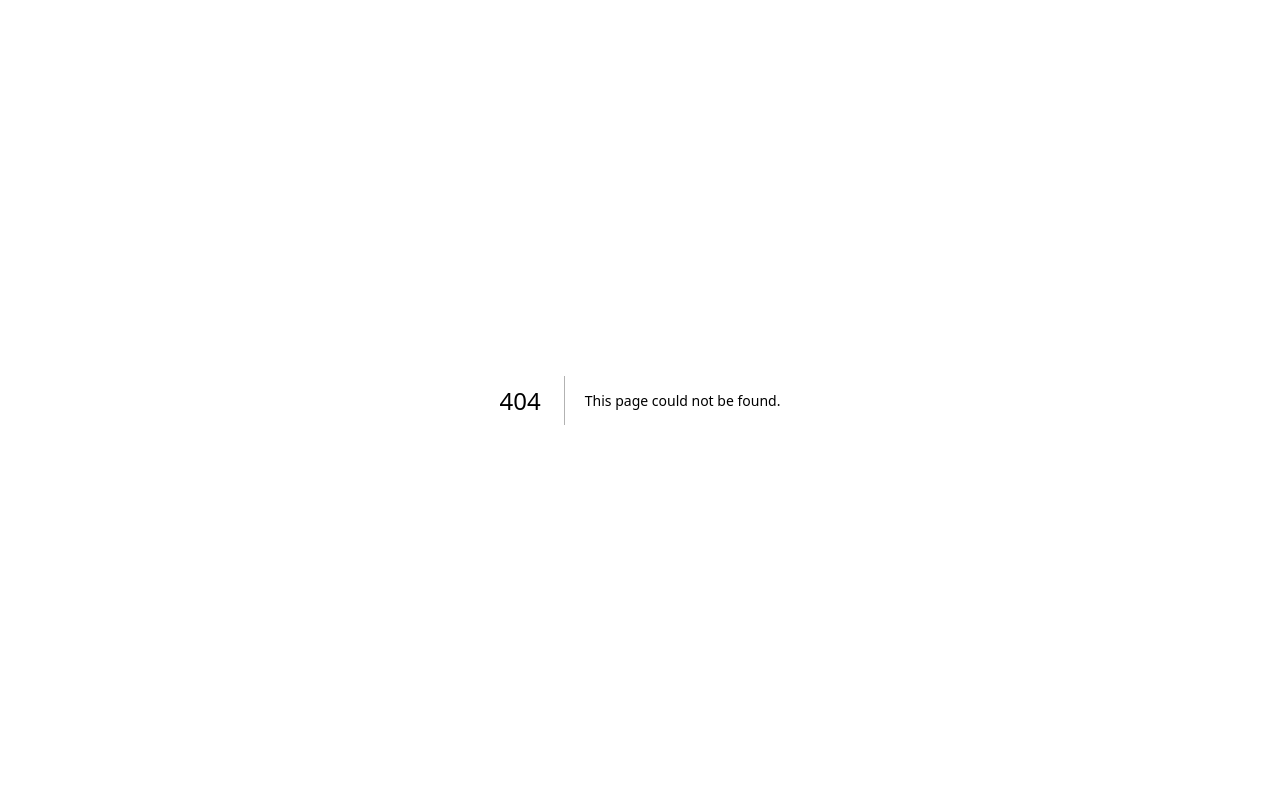
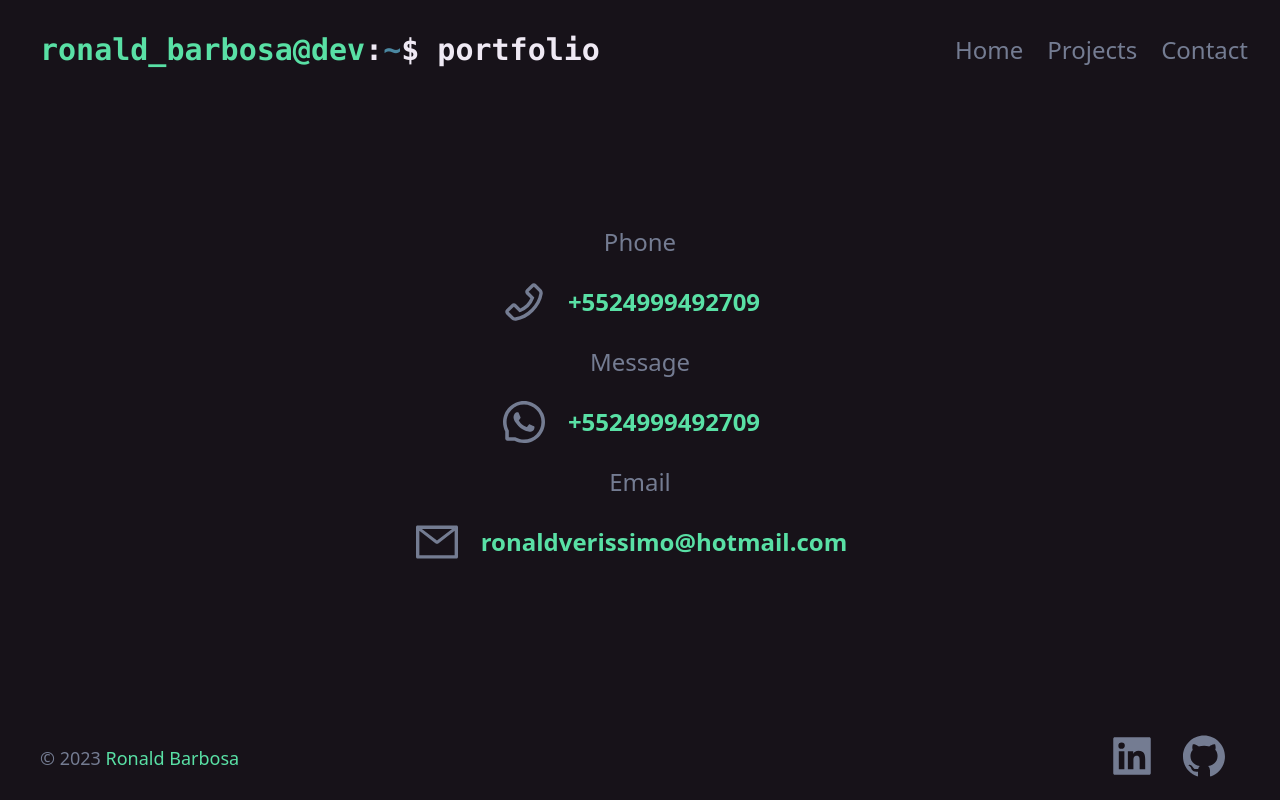
Before and after one commit to ronaldbarbosa/portfolio-front, a Next.js app: page /contact in a window 1280 px wide. Before the commit this address had no page. Built offline with nearby package versions, Linux system fonts and the light colour scheme.

Commit message:
Implemented contacts page

```diff
--- /dev/null
+++ b/src/components/Contact/ContactItems.tsx
@@ -0,0 +1,25 @@
+import { AiOutlineMail, AiOutlinePhone, AiOutlineWhatsApp } from "react-icons/ai";
+
+export default function ContactItems() {
+  return (
+    <div className="flex flex-col w-full items-center text-grey text-2xl">
+      <div className="flex flex-col items-center">
+        <p>Phone</p>
+        <div className="flex max-sm:flex-col items-center my-5">
+          <AiOutlinePhone className="text-5xl" />
+          <strong className="text-green mx-5 max-sm:mt-1 max-sm:text-xl">+5524999492709</strong>
+        </div>
+        <p>Message</p>
+        <div className="flex max-sm:flex-col items-center my-5">
+          <AiOutlineWhatsApp className="text-5xl" />
+          <strong className="text-green mx-5 max-sm:mt-1 max-sm:text-xl">+5524999492709</strong>
+        </div>
+        <p>Email</p>
+        <div className="flex max-sm:flex-col items-center my-5">
+          <AiOutlineMail className="text-5xl" />
+          <strong className="text-green mx-5 max-sm:mt-1 max-sm:text-xl">ronaldverissimo@hotmail.com</strong>
+        </div>
+      </div>
+    </div>
+  );
+}
--- a/src/components/Header/HeaderLogo.tsx
+++ b/src/components/Header/HeaderLogo.tsx
@@ -1,3 +1,4 @@
+import Link from 'next/link';
 import React, { useEffect, useState } from 'react';
 
 export const HeaderLogo = () => {
--- a/src/components/Header/Menu/Menu.tsx
+++ b/src/components/Header/Menu/Menu.tsx
@@ -12,7 +12,7 @@ export const Menu: React.FC = () => {
       <ul className='flex max-sm:hidden items-center text-grey'>
         <MenuItem label="Home" to="/"/>
         <MenuItem label="Projects" to="/projects"/>
-        <MenuItem label="Contact" to=""/>
+        <MenuItem label="Contact" to="/contact"/>
       </ul>
       <button className="hidden max-sm:flex w-full justify-center text-3xl text-green" onClick={ () => setOpen(!open) }>
         { open == true ? <RxCross2 /> :  <SlArrowDown /> }
@@ -23,7 +23,7 @@ export const Menu: React.FC = () => {
           <ul className='flex text-grey flex-col w-full mt-3 items-center'>
             <MenuItem label="Home" to="/"/>
             <MenuItem label="Projects" to="/projects"/>
-            <MenuItem label="Contact" to=""/>
+            <MenuItem label="Contact" to="/contact"/>
           </ul>
         ) : null
       }
--- /dev/null
+++ b/src/pages/contact.tsx
@@ -0,0 +1,17 @@
+import ContactItems from "@/components/Contact/ContactItems";
+import Footer from "@/components/Footer/Footer";
+import { Header } from "@/components/Header/Header";
+import Head from "next/head";
+
+export default function Contact() {
+  return (
+    <div className="min-h-screen flex flex-col justify-between">
+      <Head>
+        <title>Contact</title>
+      </Head>
+      <Header />
+      <ContactItems />
+      <Footer />
+    </div>
+  );
+}
```
